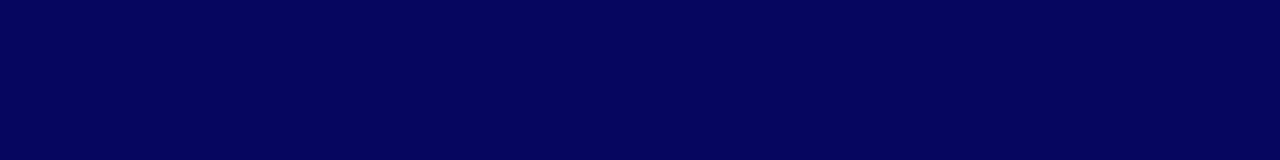
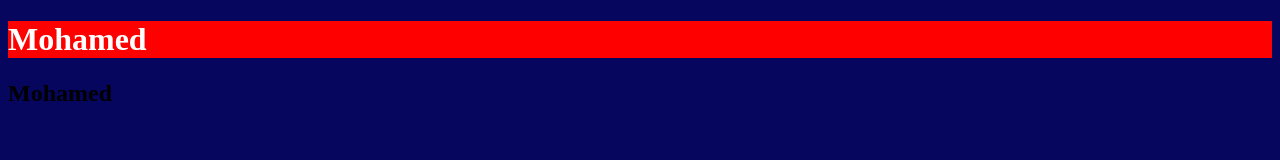
Before and after one commit to mohamedsamy2026/Animate-Css, a website: page index.html in a window 1280 px wide. Drawn offline with nearby package versions, Linux system fonts and the light colour scheme.

Commit message:
git push

```diff
--- a/index.html
+++ b/index.html
@@ -1,5 +1,6 @@
 <!DOCTYPE html>
 <html lang="en">
+
 <head>
     <meta charset="UTF-8">
 
@@ -7,11 +8,45 @@
 
     <title>Animate CSS</title>
 
+    <link rel="stylesheet" href="node_modules/animate.css/animate.min.css">
+
+    <style>
+        h1 {
+            color: white;
+            opacity: 1;
+            max-height: 100px;
+            background-color: red;
+            transition: all 1s ease-in-out;
+            display: block;
+        }
+
+        h1.hidden {
+            opacity: 0;
+            max-height: 0;
+            padding: 0;
+            margin: 0;
+        }
+    </style>
+
 </head>
+
 <body style="background-color: rgb(6, 6, 95);">
+
     <!-- Learn Animate CSS -->
 
 
+    <h1 id="myTitle" class="animate__animated">Mohamed</h1>
+    <h2>Mohamed</h2>
 
+    <script>
+        const element = document.querySelector("h1");
+
+        element.classList.add("animate__headShake");
+
+        element.addEventListener("animationend", function () {
+            element.classList.add("hidden")
+        });
+    </script>
 </body>
+
 </html>
```
